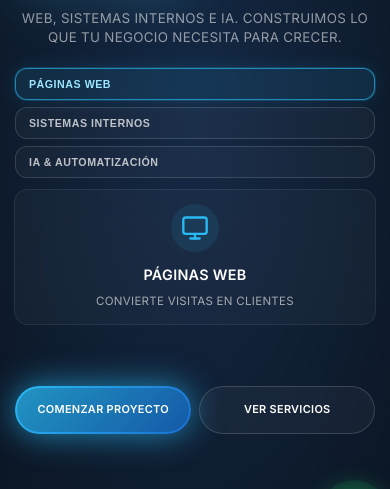
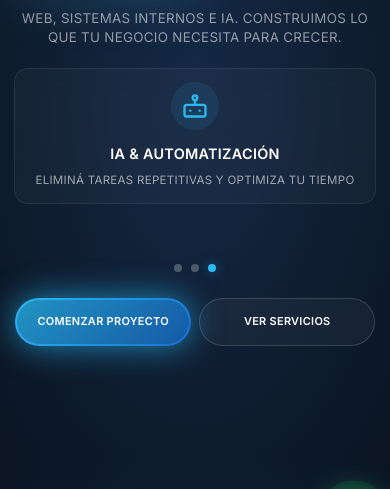
Before and after one commit to Santucho12/BlueDev, a website: page index.html in a window 390 px wide. Shown: the part 292-781 px from the top of the page. Drawn offline with Linux system fonts and the light colour scheme.

Commit message:
primer commit

```diff
--- a/js/script.js
+++ b/js/script.js
@@ -141,95 +141,143 @@ document.addEventListener('DOMContentLoaded', function () {
     }, 600);
   }
 
-  // ── Hero service selector (mobile editorial mode) ───────
+  // ── Hero cards carousel (mobile only) ───────
   const heroCardsContainer = document.querySelector('.hero-services-cards');
   if (heroCardsContainer) {
     const heroCards = Array.from(heroCardsContainer.querySelectorAll('.hero-service-card'));
+    let heroCardsInterval = null;
     let activeHeroCardIndex = 0;
-    let selectorContainer = document.querySelector('.hero-service-selector');
-    const selectorButtons = [];
+    let swipeStartX = 0;
+    let swipeStartY = 0;
+
+    const swipeThreshold = 45;
 
     function isMobileViewport() {
       return window.innerWidth <= 768;
     }
 
-    function buildHeroServiceSelector() {
-      if (selectorContainer || !heroCardsContainer.parentNode) return;
+    function stopHeroCardsAutoplay() {
+      if (heroCardsInterval) {
+        clearInterval(heroCardsInterval);
+        heroCardsInterval = null;
+      }
+    }
 
-      selectorContainer = document.createElement('div');
-      selectorContainer.className = 'hero-service-selector';
-
-      heroCards.forEach(function (card, index) {
-        const title = (card.querySelector('h4') && card.querySelector('h4').textContent
-          ? card.querySelector('h4').textContent.trim()
-          : 'Servicio ' + (index + 1));
-
-        const button = document.createElement('button');
-        button.type = 'button';
-        button.className = 'hero-service-slot';
-        button.textContent = title;
-        button.setAttribute('aria-label', 'Ver ' + title);
-        button.addEventListener('click', function () {
-          activeHeroCardIndex = index;
-          setActiveHeroCard(activeHeroCardIndex);
-        });
-
-        selectorButtons.push(button);
-        selectorContainer.appendChild(button);
-      });
-
-      heroCardsContainer.parentNode.insertBefore(selectorContainer, heroCardsContainer);
+    function startHeroCardsAutoplay() {
+      if (heroCards.length < 2 || heroCardsInterval) return;
+      heroCardsInterval = setInterval(function () {
+        if (!isMobileViewport()) return;
+        activeHeroCardIndex = (activeHeroCardIndex + 1) % heroCards.length;
+        setActiveHeroCard(activeHeroCardIndex);
+      }, 3200);
     }
 
     function syncHeroCardsMode() {
       if (heroCards.length === 0) return;
 
       if (isMobileViewport()) {
-        buildHeroServiceSelector();
-        heroCardsContainer.classList.add('is-selector-mobile');
-        if (selectorContainer) {
-          selectorContainer.classList.add('is-visible');
-        }
+        heroCardsContainer.classList.add('is-carousel-mobile');
         if (!heroCards.some(function (card) { return card.classList.contains('is-active'); })) {
           activeHeroCardIndex = 0;
           setActiveHeroCard(activeHeroCardIndex);
         }
+        startHeroCardsAutoplay();
         return;
       }
 
-      heroCardsContainer.classList.remove('is-selector-mobile');
-      if (selectorContainer) {
-        selectorContainer.classList.remove('is-visible');
-      }
+      heroCardsContainer.classList.remove('is-carousel-mobile');
+      stopHeroCardsAutoplay();
       heroCards.forEach(function (card) {
         card.classList.remove('is-active');
-        card.removeAttribute('hidden');
       });
-      selectorButtons.forEach(function (button) {
-        button.classList.remove('is-active');
+    }
+
+    // Create carousel indicators
+    let indicatorsContainer = document.querySelector('.hero-carousel-indicators');
+    if (!indicatorsContainer) {
+      indicatorsContainer = document.createElement('div');
+      indicatorsContainer.className = 'hero-carousel-indicators';
+      heroCardsContainer.parentNode.insertBefore(indicatorsContainer, heroCardsContainer.nextSibling);
+      heroCards.forEach(function (card, index) {
+        const dot = document.createElement('button');
+        dot.className = 'hero-carousel-dot';
+        if (index === 0) dot.classList.add('is-active');
+        dot.setAttribute('aria-label', 'Card ' + (index + 1));
+        dot.addEventListener('click', function (e) {
+          e.preventDefault();
+          stopHeroCardsAutoplay();
+          activeHeroCardIndex = index;
+          setActiveHeroCard(activeHeroCardIndex);
+          updateCarouselIndicators();
+          if (isMobileViewport()) {
+            startHeroCardsAutoplay();
+          }
+        });
+        indicatorsContainer.appendChild(dot);
+      });
+    }
+
+    function updateCarouselIndicators() {
+      const dots = document.querySelectorAll('.hero-carousel-dot');
+      dots.forEach(function (dot, index) {
+        dot.classList.toggle('is-active', index === activeHeroCardIndex);
       });
     }
 
     function setActiveHeroCard(index) {
       heroCards.forEach(function (card, cardIndex) {
-        const isActive = cardIndex === index;
-        card.classList.toggle('is-active', isActive);
-        if (isMobileViewport()) {
-          if (isActive) {
-            card.removeAttribute('hidden');
-          } else {
-            card.setAttribute('hidden', 'hidden');
-          }
-        }
+        card.classList.toggle('is-active', cardIndex === index);
       });
+      updateCarouselIndicators();
+    }
 
-      selectorButtons.forEach(function (button, buttonIndex) {
-        button.classList.toggle('is-active', buttonIndex === index);
-      });
+    function onHeroCardsSwipe(endX, endY) {
+      const deltaX = endX - swipeStartX;
+      const deltaY = endY - swipeStartY;
+
+      if (Math.abs(deltaX) < swipeThreshold) return;
+      if (Math.abs(deltaX) <= Math.abs(deltaY)) return;
+
+      stopHeroCardsAutoplay();
+
+      if (deltaX < 0) {
+        activeHeroCardIndex = (activeHeroCardIndex + 1) % heroCards.length;
+      } else {
+        activeHeroCardIndex = (activeHeroCardIndex - 1 + heroCards.length) % heroCards.length;
+      }
+
+      setActiveHeroCard(activeHeroCardIndex);
+
+      if (isMobileViewport()) {
+        startHeroCardsAutoplay();
+      }
     }
+
+    heroCardsContainer.addEventListener('touchstart', function (event) {
+      if (!isMobileViewport()) return;
+      if (!event.changedTouches || !event.changedTouches.length) return;
+
+      swipeStartX = event.changedTouches[0].clientX;
+      swipeStartY = event.changedTouches[0].clientY;
+    }, { passive: true });
+
+    heroCardsContainer.addEventListener('touchend', function (event) {
+      if (!isMobileViewport()) return;
+      if (!event.changedTouches || !event.changedTouches.length) return;
+
+      onHeroCardsSwipe(event.changedTouches[0].clientX, event.changedTouches[0].clientY);
+    }, { passive: true });
 
     syncHeroCardsMode();
     window.addEventListener('resize', syncHeroCardsMode, { passive: true });
+
+    document.addEventListener('visibilitychange', function () {
+      if (document.hidden) {
+        stopHeroCardsAutoplay();
+      } else if (heroCardsContainer.classList.contains('is-carousel-mobile')) {
+        startHeroCardsAutoplay();
+      }
+    });
   }
 
   // ── Light follow effect for cards ───
--- a/style/home.css
+++ b/style/home.css
@@ -174,65 +174,54 @@
     gap: 1rem;
   }
 
-  .hero-service-selector {
-    display: none;
-    flex-direction: column;
-    gap: 0.5rem;
-    width: 100%;
-    max-width: 360px;
-    margin: 0 auto 0.8rem;
-  }
-
-  .hero-service-selector.is-visible {
-    display: flex;
-  }
-
-  .hero-service-slot {
-    width: 100%;
-    border: 1px solid rgba(255, 255, 255, 0.14);
-    background: rgba(255, 255, 255, 0.03);
-    color: rgba(255, 255, 255, 0.72);
-    border-radius: 12px;
-    padding: 0.62rem 0.9rem;
-    font-size: 0.74rem;
-    font-weight: 700;
-    letter-spacing: 0.05em;
-    text-transform: uppercase;
-    text-align: left;
-    transition: all 0.25s ease;
-    cursor: pointer;
-  }
-
-  .hero-service-slot.is-active {
-    border-color: rgba(42, 186, 243, 0.65);
-    background: rgba(42, 186, 243, 0.1);
-    color: #9de6ff;
-    box-shadow: 0 0 0 1px rgba(42, 186, 243, 0.18), 0 0 20px rgba(42, 186, 243, 0.12);
-  }
-
-  .hero-services-cards.is-selector-mobile {
+  .hero-services-cards.is-carousel-mobile {
     display: block;
     position: relative;
     min-height: 178px;
     overflow: hidden;
   }
 
-  .hero-services-cards.is-selector-mobile .hero-service-card {
+  .hero-services-cards.is-carousel-mobile .hero-service-card {
     display: none;
     opacity: 1 !important;
     transform: none !important;
     margin: 0;
   }
 
-  .hero-services-cards.is-selector-mobile .hero-service-card.is-active {
+  .hero-services-cards.is-carousel-mobile .hero-service-card.is-active {
     display: block;
     animation: heroCardFadeIn 0.45s ease;
   }
+  .hero-carousel-indicators {
+    display: flex;
+    justify-content: center;
+    align-items: center;
+    gap: 0.6rem;
+    margin-top: 0.3rem;
+    margin-bottom: 1.8rem;
+  }
 
-  .hero-carousel-indicators {
-    display: none !important;
+  .hero-carousel-dot {
+    width: 8px;
+    height: 8px;
+    border-radius: 50%;
+    background: rgba(255, 255, 255, 0.25);
+    cursor: pointer;
+    transition: all 0.3s ease;
+    border: none;
+    padding: 0;
   }
-}
+
+  .hero-carousel-dot.is-active {
+    background: var(--color-celeste);
+    width: 8px;
+    border-radius: 50%;
+    box-shadow: 0 0 12px rgba(42, 186, 243, 0.5);
+  }
+
+  .hero-carousel-dot:hover {
+    background: rgba(42, 186, 243, 0.6);
+  }}
 
 @keyframes heroCardFadeIn {
   from {
```
